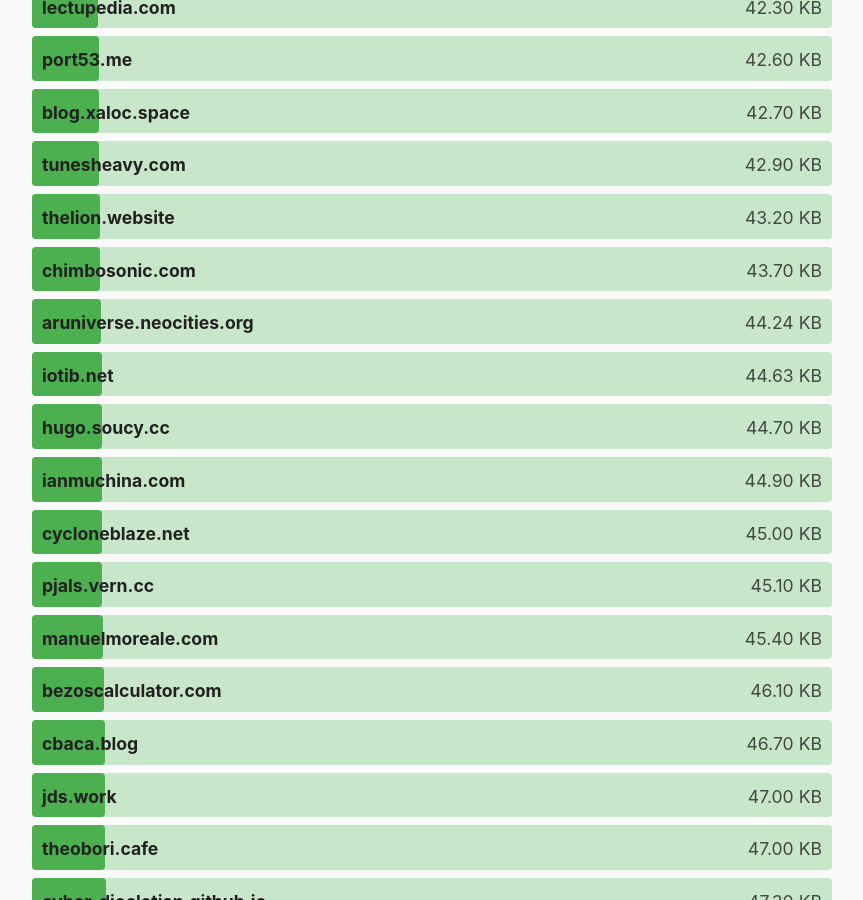
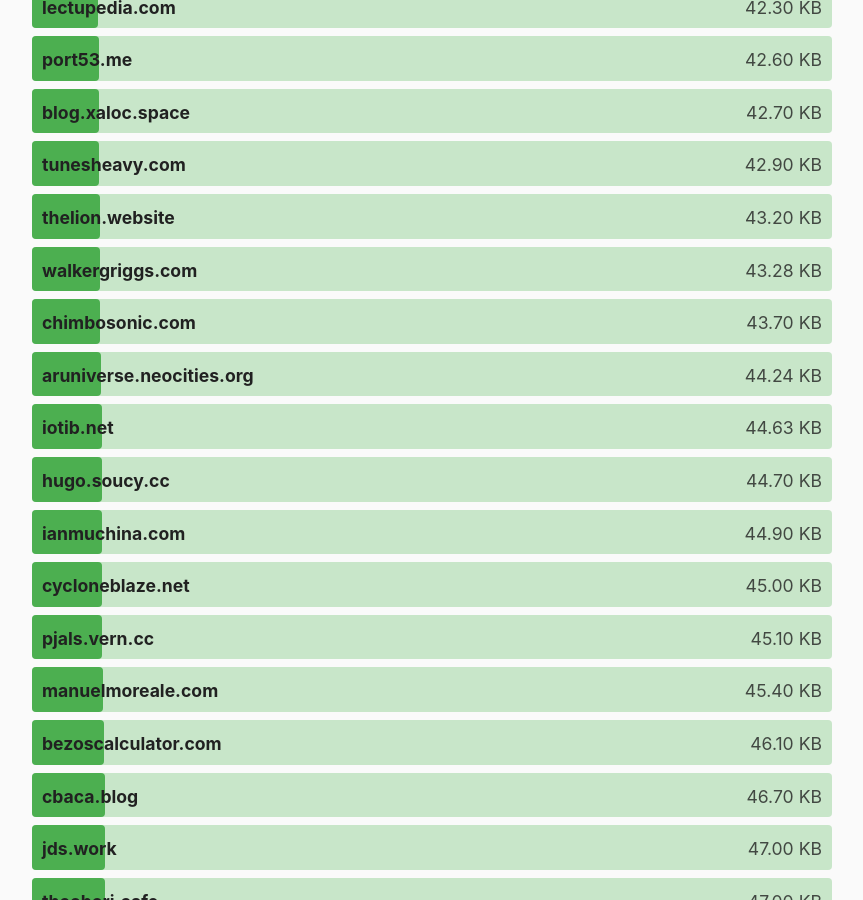
Before and after one commit to kevquirk/512kb.club, a Jekyll site: the page built from index.md, in a window 1280 px wide and 900 px high, scrolled down 16418 px. Shown: the whole window, without its empty margins (208-1071 px from the left). Built offline with Jekyll 4.4.1, drawn with Linux system fonts in a browser that asks for light colours.

Commit message:
Adds walkergriggs.com

```diff
--- a/_data/sites.yml
+++ b/_data/sites.yml
@@ -3803,6 +3803,11 @@
   size: 7.6
   last_checked: 2022-04-26
 
+- domain: walkergriggs.com
+  url: https://walkergriggs.com/
+  size: 43.28
+  last_checked: 2024-07-02
+
 - domain: wayfarers.space
   url: https://wayfarers.space/
   size: 364
```
